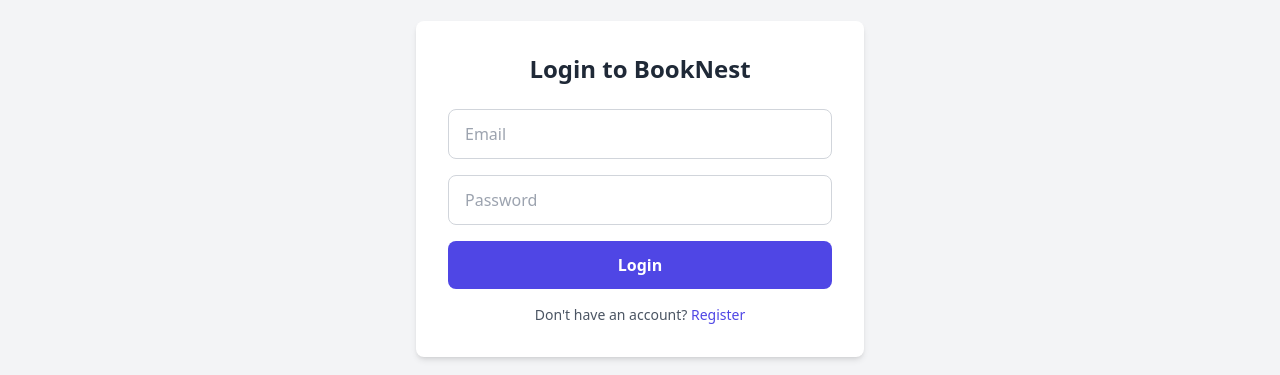
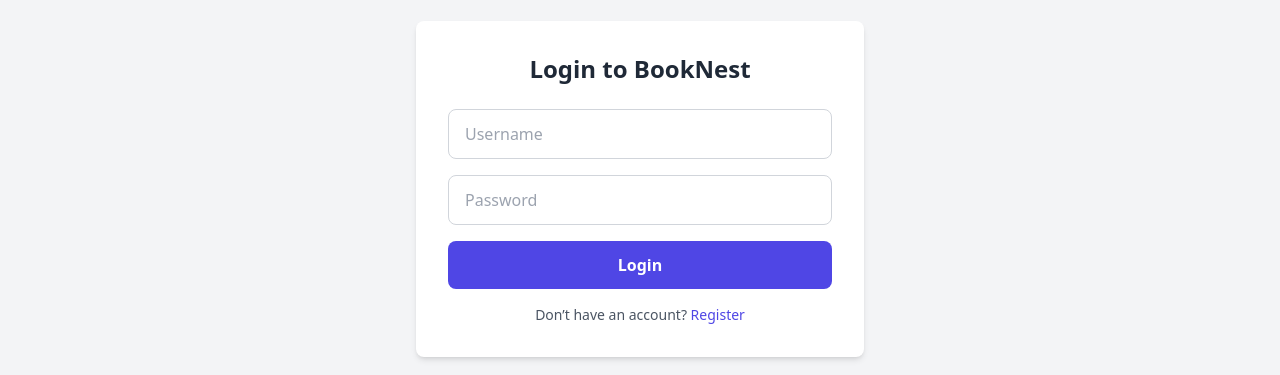
Before and after one commit to jonmaccc4/BookNest-library, a React (Vite) app in the folder frontend/: page /login in a window 1280 px wide. Shown: the part 211-586 px from the top of the page. Built offline with nearby package versions, Linux system fonts and the light colour scheme.

Commit message:
Fix login/register field mapping and finalize frontend auth

```diff
--- a/frontend/src/pages/Login.jsx
+++ b/frontend/src/pages/Login.jsx
@@ -6,7 +6,7 @@
 const BASE_URL = import.meta.env.VITE_BACKEND_URL;
 
 function Login() {
-  const [email, setEmail] = useState("");
+  const [username, setUsername] = useState("");
   const [password, setPassword] = useState("");
   const { login } = useAuth();
   const navigate = useNavigate();
@@ -21,7 +21,7 @@
           "Content-Type": "application/json",
         },
         credentials: "include",
-        body: JSON.stringify({ username: email, password }), // 👈 Send as "username"
+        body: JSON.stringify({ username, password }),
       });
 
       const data = await res.json();
@@ -29,12 +29,7 @@
       if (res.ok) {
         login(data.token, data.username, data.is_admin);
         toast.success(`Welcome back, ${data.username}!`);
-
-        if (data.is_admin) {
-          navigate("/admin");
-        } else {
-          navigate("/books");
-        }
+        navigate(data.is_admin ? "/admin" : "/books");
       } else {
         toast.error(data.error || "Login failed. Please try again.");
       }
@@ -52,10 +47,10 @@
 
         <form onSubmit={handleSubmit} className="space-y-4">
           <input
-            type="email"
-            placeholder="Email"
-            value={email}
-            onChange={(e) => setEmail(e.target.value)}
+            type="text"
+            placeholder="Username"
+            value={username}
+            onChange={(e) => setUsername(e.target.value)}
             required
             className="w-full px-4 py-3 border border-gray-300 rounded-lg focus:outline-none focus:ring-2 focus:ring-indigo-500"
           />
@@ -76,11 +71,8 @@
         </form>
 
         <p className="text-center text-sm text-gray-600 mt-4">
-          Don't have an account?{" "}
-          <Link
-            to="/register"
-            className="text-indigo-600 hover:underline font-medium"
-          >
+          Don’t have an account?{" "}
+          <Link to="/register" className="text-indigo-600 hover:underline font-medium">
             Register
           </Link>
         </p>
```
